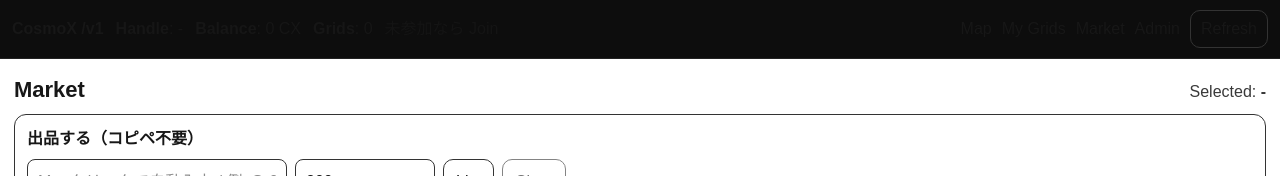
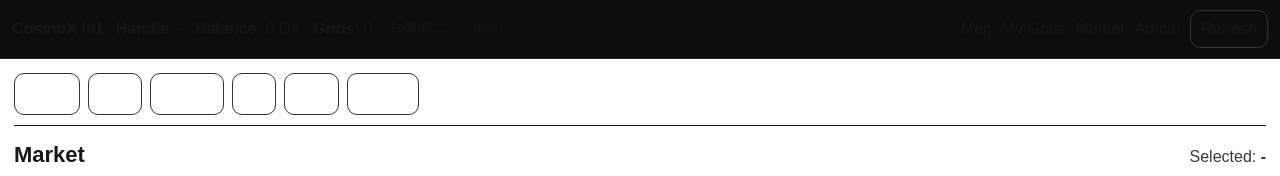
Before and after one commit to hideosuzuki2024fx-blip/mars-grid-demo, a Next.js app: page /v1/market in a window 1280 px wide. Shown: the top 176 px of the page. Built offline with nearby package versions, Linux system fonts and the light colour scheme; no server answers; the database is empty.

Commit message:
feat(ui): restore top navigation for v1 pages (hide in embed)

```diff
--- /dev/null
+++ b/app/v1/_shared/Nav.tsx
@@ -0,0 +1,43 @@
+"use client";
+
+import { useSearchParams } from "next/navigation";
+
+export function Nav() {
+  const sp = useSearchParams();
+  const embed = sp.get("embed") === "1";
+  if (embed) return null;
+
+  const itemStyle: React.CSSProperties = {
+    padding: "8px 10px",
+    borderRadius: 10,
+    border: "1px solid #333",
+    textDecoration: "none",
+    display: "inline-flex",
+    alignItems: "center",
+    gap: 6,
+    fontWeight: 800,
+    cursor: "pointer",
+    color: "white",
+  };
+
+  const wrapStyle: React.CSSProperties = {
+    display: "flex",
+    flexWrap: "wrap",
+    gap: 8,
+    alignItems: "center",
+    marginBottom: 12,
+    paddingBottom: 10,
+    borderBottom: "1px solid #222",
+  };
+
+  return (
+    <div style={wrapStyle}>
+      <a href="/v1" style={itemStyle}>Home</a>
+      <a href="/v1/map" style={itemStyle}>Map</a>
+      <a href="/v1/market" style={itemStyle}>Market</a>
+      <a href="/v1/me" style={itemStyle}>Me</a>
+      <a href="/v1/join" style={itemStyle}>Join</a>
+      <a href="/v1/admin" style={itemStyle}>Admin</a>
+    </div>
+  );
+}
--- a/app/v1/map/page.tsx
+++ b/app/v1/map/page.tsx
@@ -2,6 +2,7 @@
 
 import { useEffect, useMemo, useState } from "react";
 
+import { Nav } from "../_shared/Nav";
 import { useGridParam } from "../_shared/useGridParam";
 type Grid = {
   id: string;
@@ -173,6 +174,7 @@ export default function MapPage() {
 
   return (
     <div style={{ position: "relative" }}>
+      <Nav />
       <div style={{ display: "flex", alignItems: "baseline", justifyContent: "space-between", gap: 12, flexWrap: "wrap" }}>
         <h2 style={{ fontSize: 22, fontWeight: 800, marginBottom: 8 }}>Map</h2>
 
--- a/app/v1/market/page.tsx
+++ b/app/v1/market/page.tsx
@@ -3,6 +3,7 @@
 import { useEffect, useMemo, useState } from "react";
 import { useGridParam } from "../_shared/useGridParam";
 
+import { Nav } from "../_shared/Nav";
 type Listing = {
   id: string;
   grid_id: string;
@@ -83,6 +84,7 @@ export default function MarketPage() {
 
   return (
     <div>
+      <Nav />
       <div style={{ display: "flex", alignItems: "baseline", justifyContent: "space-between", gap: 12, flexWrap: "wrap" }}>
         <h2 style={{ fontSize: 22, fontWeight: 800, marginBottom: 8 }}>Market</h2>
         <div style={{ opacity: 0.85 }}>
```
